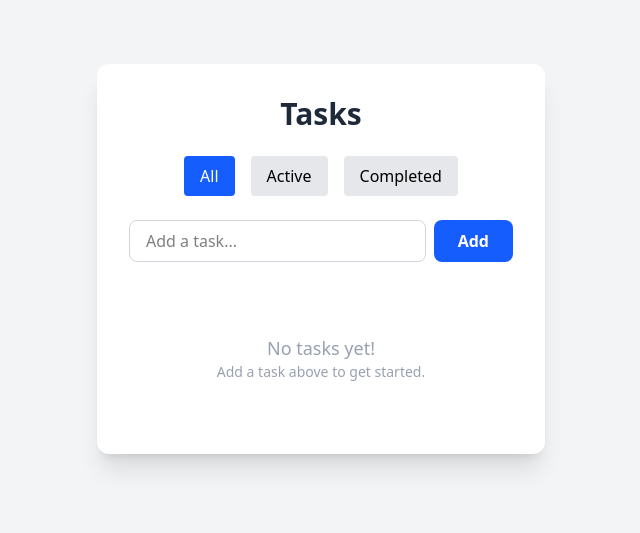
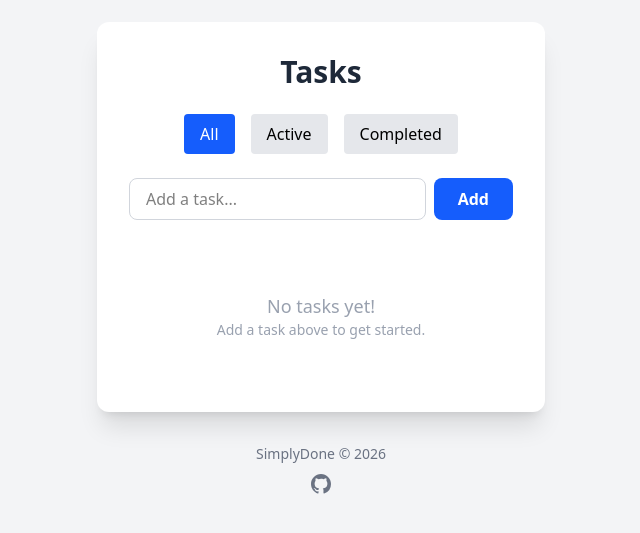
Before and after one commit to OleksandrZadvornyi/to-do-app, a React (Vite) app: page / in a window 1280 px wide. Shown: the part 141-674 px from the top of the page, without its empty margins (319-959 px from the left). Built offline with nearby package versions, Linux system fonts and the light colour scheme.

Commit message:
feat: add footer with GitHub link and copyright

```diff
--- a/src/App.tsx
+++ b/src/App.tsx
@@ -50,7 +50,7 @@
   });
 
   return (
-    <div className="min-h-screen bg-gray-100 flex items-center justify-center py-10 px-4">
+    <div className="min-h-screen bg-gray-100 flex flex-col items-center justify-center py-10 px-4">
       {/* Main Card Container */}
       <div className="w-full max-w-md bg-white rounded-xl shadow-xl overflow-hidden p-8">
         <h1 className="text-3xl font-bold text-gray-800 mb-6 text-center">
@@ -102,6 +102,21 @@
           </div>
         )}
       </div>
+
+      <footer className="mt-8 text-center text-gray-500 text-sm">
+        <p className="mb-2">SimplyDone &copy; {new Date().getFullYear()}</p>
+        <a
+          href="https://github.com/OleksandrZadvornyi/to-do-app"
+          target="_blank"
+          rel="noopener noreferrer"
+          className="flex items-center justify-center gap-2 hover:text-blue-600 transition-colors"
+        >
+          {/* GitHub Icon */}
+          <svg className="w-6 h-6" fill="currentColor" viewBox="0 0 24 24" aria-hidden="true">
+            <path fillRule="evenodd" d="M12 2C6.477 2 2 6.484 2 12.017c0 4.425 2.865 8.18 6.839 9.504.5.092.682-.217.682-.483 0-.237-.008-.868-.013-1.703-2.782.605-3.369-1.343-3.369-1.343-.454-1.158-1.11-1.466-1.11-1.466-.908-.62.069-.608.069-.608 1.003.07 1.531 1.032 1.531 1.032.892 1.53 2.341 1.088 2.91.832.092-.647.35-1.088.636-1.338-2.22-.253-4.555-1.113-4.555-4.951 0-1.093.39-1.988 1.029-2.688-.103-.253-.446-1.272.098-2.65 0 0 .84-.27 2.75 1.026A9.564 9.564 0 0112 6.844c.85.004 1.705.115 2.504.337 1.909-1.296 2.747-1.027 2.747-1.027.546 1.379.202 2.398.1 2.651.64.7 1.028 1.595 1.028 2.688 0 3.848-2.339 4.695-4.566 4.943.359.309.678.92.678 1.855 0 1.338-.012 2.419-.012 2.747 0 .268.18.58.688.482A10.019 10.019 0 0022 12.017C22 6.484 17.522 2 12 2z" clipRule="evenodd" />
+          </svg>
+        </a>
+      </footer>
     </div>
   );
 }
```
